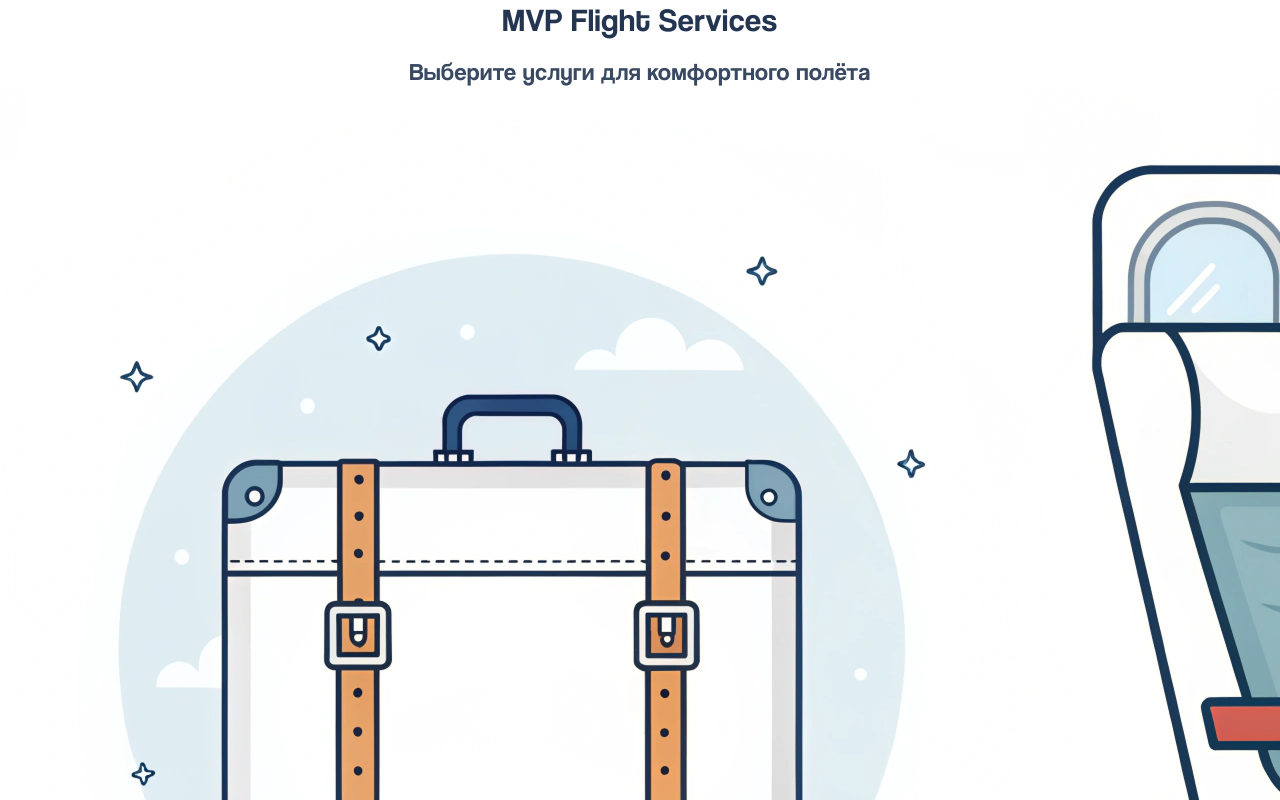
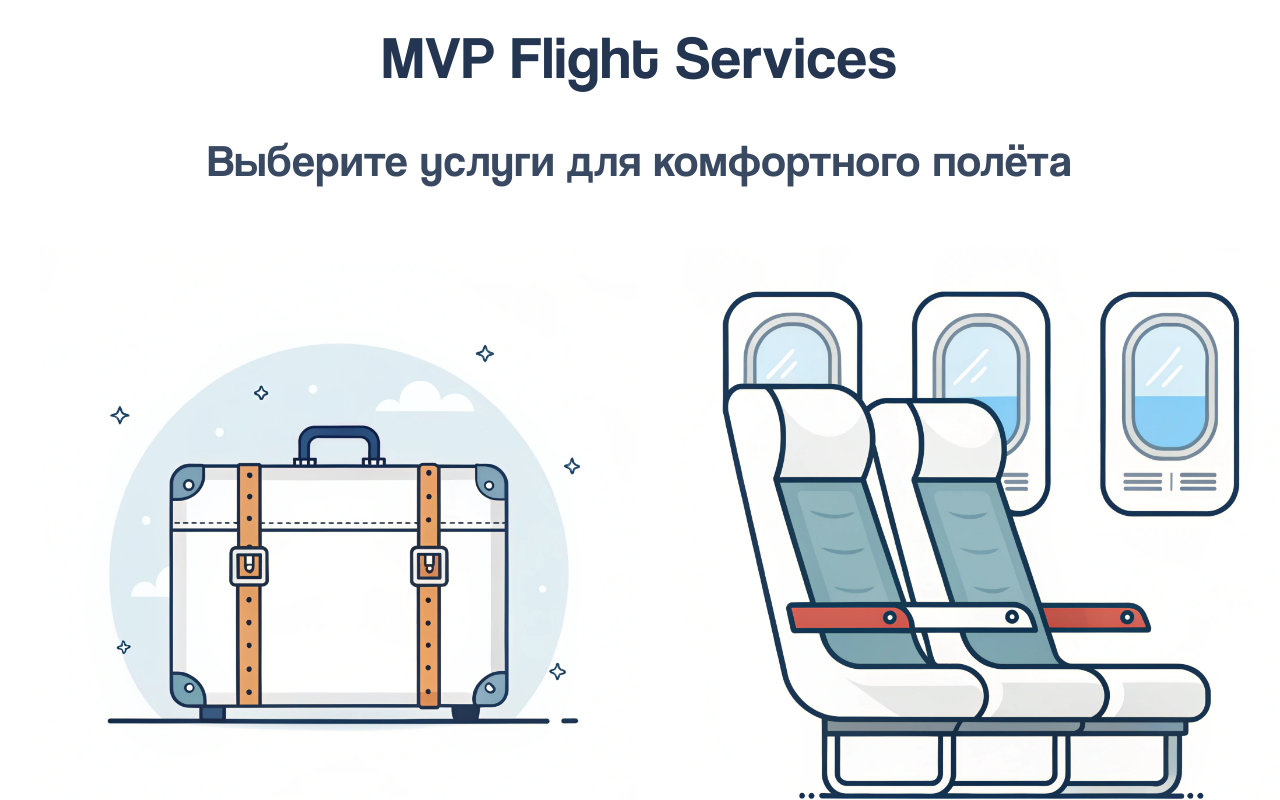
Before and after one commit to DanriWeb/flight-services, a React (Vite) app: page / in a window 1280 px wide. Shown: the top 800 px of the page. Built offline with nearby package versions, Linux system fonts and the light colour scheme; the HTML template or start-up script is replaced by a standard one.

Commit message:
style(styles): :lipstick: доработать медиа-запросы у существующих компонентов

```diff
--- a/src/App.css
+++ b/src/App.css
@@ -36,3 +36,15 @@
     font-size: 25px;
   }
 }
+
+@media (min-width: 481px) and (max-width: 768px) {
+  .app__main-title {
+    font-size: 35px;
+  }
+}
+
+@media (min-width: 769px) {
+  .app__main-title {
+    font-size: 45px;
+  }
+}
--- a/src/components/Button.css
+++ b/src/components/Button.css
@@ -19,6 +19,11 @@
 
 .button > svg {
   height: auto;
+}
+
+/* Отключение transition при изменении размера окна */
+.button.no-transition {
+  transition: none !important;
 }
 
 /* Размеры */
--- a/src/components/Header.css
+++ b/src/components/Header.css
@@ -7,6 +7,8 @@
 }
 
 .header-title {
+  padding: 20px 0;
+
   color: #243551;
 
   font-family: "Coolvetica";
@@ -16,11 +18,19 @@
 }
 
 @media (max-width: 480px) {
-  .header {
-    padding: 20px 0;
-  }
-
   .header-title {
     font-size: 30px;
   }
 }
+
+@media (min-width: 481px) and (max-width: 768px) {
+  .header-title {
+    font-size: 45px;
+  }
+}
+
+@media (min-width: 769px) {
+  .header-title {
+    font-size: 60px;
+  }
+}
--- a/src/components/ServiceCard.css
+++ b/src/components/ServiceCard.css
@@ -14,6 +14,11 @@
 
 .service-card__description-container {
   color: #243551;
+}
+
+.service-card__illustration {
+  width: 100%;
+  height: auto;
 }
 
 .service-card__service-title {
@@ -44,11 +49,6 @@
     gap: 10px;
   }
 
-  .service-card__illustration {
-    width: 100%;
-    height: auto;
-  }
-
   .service-card__service-title {
     font-size: 17px;
   }
@@ -57,3 +57,47 @@
     font-size: 15px;
   }
 }
+
+@media (min-width: 481px) and (max-width: 768px) {
+  .service-card {
+    min-width: 300px;
+    max-width: 400px;
+    gap: 30px;
+  }
+
+  .service-card__information-container,
+  .service-card__illustration-container,
+  .service-card__description-container {
+    gap: 15px;
+  }
+
+  .service-card__service-title {
+    font-size: 26px;
+  }
+
+  .service-card__service-price {
+    font-size: 22px;
+  }
+}
+
+@media (min-width: 769px) {
+  .service-card {
+    min-width: 400px;
+    max-width: 600px;
+    gap: 35px;
+  }
+
+  .service-card__information-container,
+  .service-card__illustration-container,
+  .service-card__description-container {
+    gap: 20px;
+  }
+
+  .service-card__service-title {
+    font-size: 34px;
+  }
+
+  .service-card__service-price {
+    font-size: 30px;
+  }
+}
--- a/src/components/ServiceList.css
+++ b/src/components/ServiceList.css
@@ -9,6 +9,7 @@
 
 .service-list__services-container {
   display: flex;
+  flex-direction: column;
   justify-content: start;
   align-items: center;
 
@@ -17,16 +18,41 @@
 
 @media (max-width: 480px) {
   .service-list {
-    flex-direction: column;
-    justify-content: start;
-
     padding-top: 50px;
   }
 
   .service-list__services-container {
-    flex-direction: column;
-    justify-content: start;
-
     gap: 40px;
   }
 }
+
+@media (min-width: 481px) and (max-width: 768px) {
+  .service-list {
+    padding-top: 60px;
+  }
+
+  .service-list__services-container {
+    gap: 50px;
+  }
+}
+
+@media (min-width: 769px) {
+  .service-list {
+    padding-top: 60px;
+    padding-left: 40px;
+  }
+
+  .service-list__services-container {
+    gap: 60px;
+  }
+}
+
+@media (min-width: 890px) {
+  .service-list__services-container {
+    display: grid;
+    grid-template-columns: repeat(2, 1fr);
+    gap: 45px;
+
+    max-width: 1400px;
+  }
+}
```
